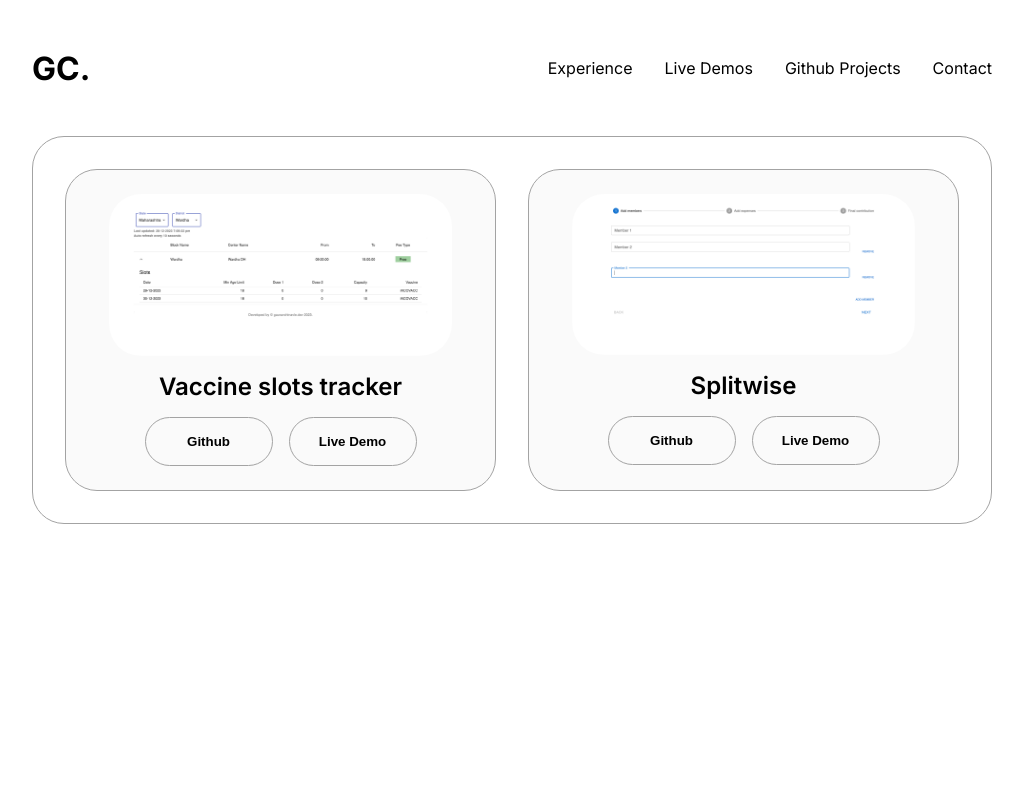
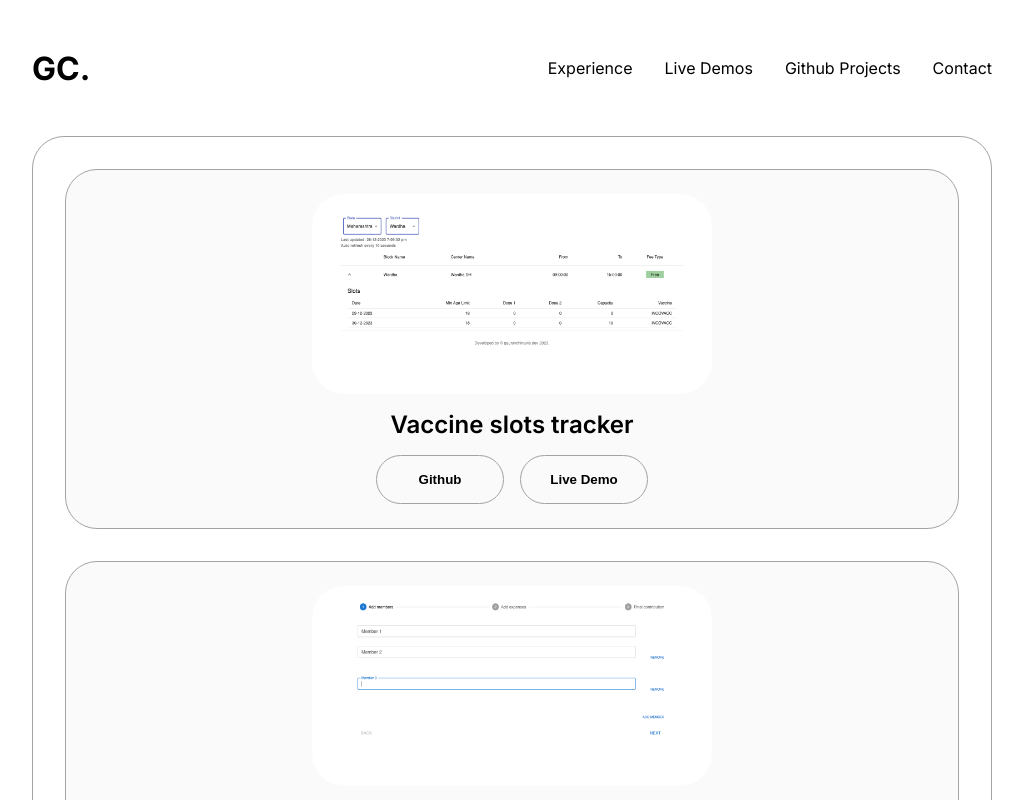
Before and after one commit to GauravChinavle/next-js-portfolio, a Next.js app: page /live-demos in a window 1280 px wide. Shown: the top 800 px of the page, without its empty margins (128-1151 px from the left). Built offline with nearby package versions, Linux system fonts and the light colour scheme.

Commit message:
projects alignment issue fixed

```diff
--- a/src/app/globals.css
+++ b/src/app/globals.css
@@ -380,7 +380,7 @@
 
 #projects {
   position: relative;
-  height: 80vh;
+  height: fit-content;
   border-radius: 2rem;
   border: rgb(53, 53, 53) 0.1rem solid;
   border-color: rgb(163, 163, 163);
@@ -395,8 +395,6 @@
 
 .project-img {
   border-radius: 2rem;
-  width: 90%;
-  height: 90%;
 }
 
 .project-title {
--- a/src/app/live-demos/page.tsx
+++ b/src/app/live-demos/page.tsx
@@ -14,9 +14,9 @@
                       <div className="article-container">
                         <Image
                           src={demoValues.imagePath}
-                          width={300}
-                          height={300}
-                          alt="Project 2"
+                          width={400}
+                          height={200}
+                          alt={demo}
                           className="project-img"
                         />
                       </div>
```
